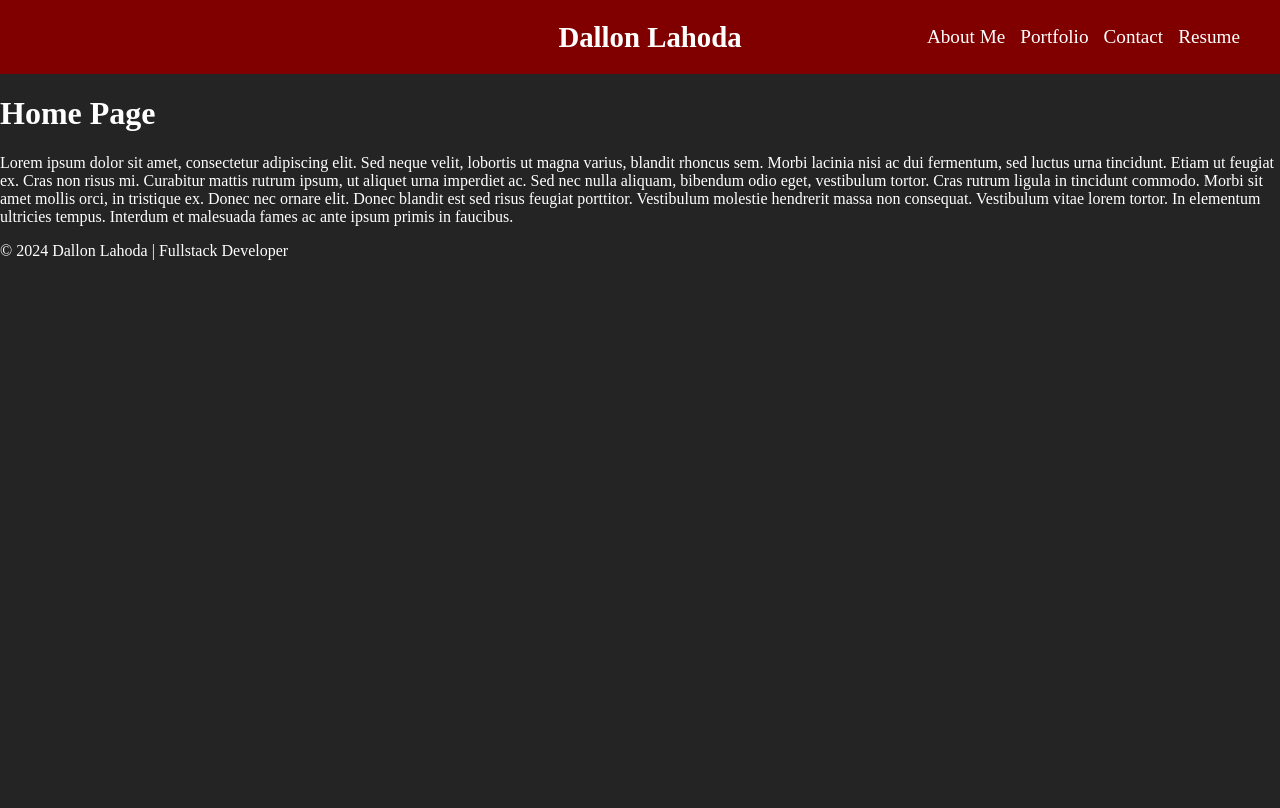
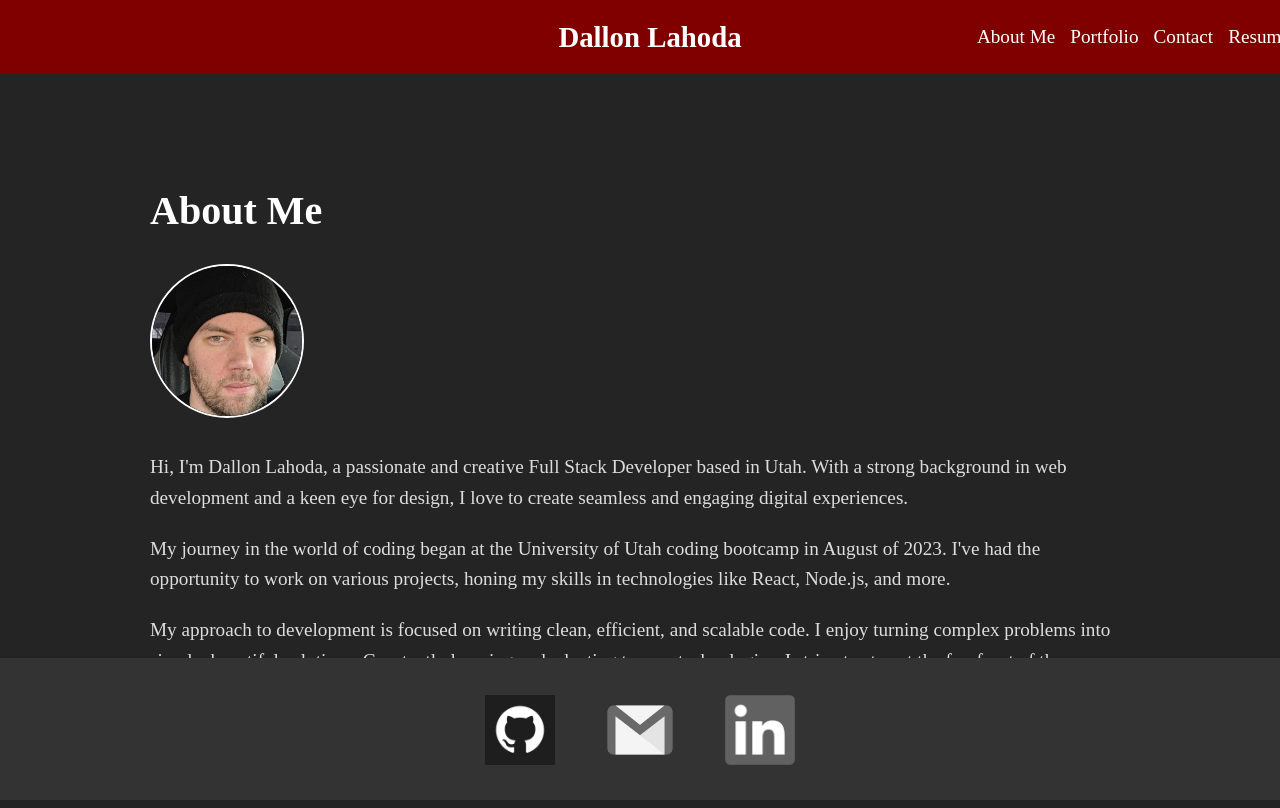
Before and after one commit to boomshakazulu/React-Portfolio, a React (Vite) app: page / in a window 1280 px wide. Built offline with nearby package versions, Linux system fonts and the light colour scheme.

Commit message:
fixed about me

```diff
--- a/src/App.jsx
+++ b/src/App.jsx
@@ -5,7 +5,6 @@ import Foot from "./components/Footer";
 function App() {
   return (
     <>
-      <script src="https://code.jquery.com/jquery-3.4.1.min.js"> </script>
       <Nav />
       <main>
         <Outlet />
--- a/src/components/Footer.jsx
+++ b/src/components/Footer.jsx
@@ -1,7 +1,46 @@
+import React from "react";
+import GithubPic from "../assets/Contact/github.webp";
+import EmailPic from "../assets/Contact/emailIcon.png";
+import LinkedPic from "../assets/Contact/LinkedIn_logo_initials.png";
+import "./Styling/Footer.css"; // Import the CSS file
+
 export default function Foot() {
   return (
     <footer className="footer">
-      <p>&copy; 2024 Dallon Lahoda | Fullstack Developer</p>
+      <div className="container text-center">
+        <div className="row">
+          <div className="col">
+            <a
+              href="https://github.com/boomshakazulu"
+              target="_blank"
+              rel="noopener noreferrer"
+              className="badge-link"
+            >
+              <img src={GithubPic} alt="Github" className="badge" />
+            </a>
+          </div>
+          <div className="col">
+            <a
+              href="mailto:your-dallonlahoda@gmail.com"
+              target="_blank"
+              rel="noopener noreferrer"
+              className="badge-link"
+            >
+              <img src={EmailPic} alt="Email" className="badge" />
+            </a>
+          </div>
+          <div className="col">
+            <a
+              href="https://www.linkedin.com/in/dallon-lahoda-013854284/"
+              target="_blank"
+              rel="noopener noreferrer"
+              className="badge-link"
+            >
+              <img src={LinkedPic} alt="LinkedIn" className="badge" />
+            </a>
+          </div>
+        </div>
+      </div>
     </footer>
   );
 }
--- /dev/null
+++ b/src/components/Styling/Aboutme.css
@@ -0,0 +1,33 @@
+#about {
+  background-color: #242424;
+  padding: 80px 150px 0px 150px; /* Added margin on the left and right */
+}
+
+.section-heading {
+  font-size: 2.5rem;
+  color: #fff;
+  margin-bottom: 30px;
+}
+
+.text-muted {
+  font-size: 1.2rem;
+  color: #ddd;
+  line-height: 1.6;
+}
+
+/* Additional styles for spacing between paragraphs */
+.text-muted + .text-muted {
+  margin-top: 20px;
+}
+
+.profile-picture-container {
+  margin-bottom: 30px;
+}
+
+.profile-picture {
+  width: 150px; /* Adjust the width as needed */
+  height: 150px; /* Adjust the height as needed */
+  border-radius: 50%;
+  object-fit: cover;
+  border: 2px solid #fff; /* Optional border styling */
+}
--- /dev/null
+++ b/src/components/Styling/Footer.css
@@ -0,0 +1,50 @@
+.footer {
+  background-color: #333;
+  color: #fff;
+  padding: 20px 0;
+  position: fixed;
+  bottom: 0;
+  width: 100%;
+}
+
+.container {
+  max-width: 1200px;
+  margin: 0 auto;
+}
+
+.row {
+  display: flex;
+  justify-content: center;
+  gap: 0px;
+}
+
+.col {
+  flex: 0 0 10%;
+  display: flex;
+  flex-direction: column;
+  justify-content: center;
+  align-items: center;
+}
+
+.badge-link {
+  display: block;
+  margin-bottom: 10px;
+}
+
+.badge {
+  width: 70px;
+  height: 70px;
+  margin-top: 17px;
+  filter: grayscale(100%);
+  transition: filter 0.3s;
+}
+
+.badge:hover {
+  filter: grayscale(0%);
+}
+/* Media query for small screens */
+@media (max-width: 767px) {
+  .col {
+    flex: 0 0 30%;
+  }
+}
--- a/src/components/Styling/Nav.css
+++ b/src/components/Styling/Nav.css
@@ -9,6 +9,7 @@
 
 .navbar {
   display: flex;
+  flex-direction: row-reverse;
   justify-content: flex-start;
   position: relative;
   width: 100%;
@@ -24,7 +25,7 @@
 }
 
 /* Align navigation links to the right */
-#navbarNav {
+.navbar {
   flex: 0 1 auto;
   margin-left: auto;
   margin-right: 50px;
@@ -43,3 +44,23 @@ a {
   text-decoration: none !important;
   font-size: larger;
 }
+
+@media only screen and (max-width: 991px) {
+  .navbar {
+    flex-direction: column;
+    align-items: center;
+    justify-content: center;
+    flex-wrap: wrap;
+  }
+
+  .navbar-brand {
+    position: initial;
+    transform: translateX(0);
+  }
+
+  .navbar-nav .nav-link {
+  }
+}
+#navbarNav {
+  position: relative;
+}
--- a/src/pages/About.jsx
+++ b/src/pages/About.jsx
@@ -1,19 +1,48 @@
+import React from "react";
+import "../components/Styling/Aboutme.css";
+import profilePicture from "../assets/Profile/portfolioIMG.jpg";
+
 export default function AboutPage() {
   return (
-    <div>
-      <h1>Home Page</h1>
-      <p>
-        Lorem ipsum dolor sit amet, consectetur adipiscing elit. Sed neque
-        velit, lobortis ut magna varius, blandit rhoncus sem. Morbi lacinia nisi
-        ac dui fermentum, sed luctus urna tincidunt. Etiam ut feugiat ex. Cras
-        non risus mi. Curabitur mattis rutrum ipsum, ut aliquet urna imperdiet
-        ac. Sed nec nulla aliquam, bibendum odio eget, vestibulum tortor. Cras
-        rutrum ligula in tincidunt commodo. Morbi sit amet mollis orci, in
-        tristique ex. Donec nec ornare elit. Donec blandit est sed risus feugiat
-        porttitor. Vestibulum molestie hendrerit massa non consequat. Vestibulum
-        vitae lorem tortor. In elementum ultricies tempus. Interdum et malesuada
-        fames ac ante ipsum primis in faucibus.
-      </p>
-    </div>
+    <section id="about" className="section">
+      <div className="container">
+        <div className="row">
+          <div className="col-lg-8 mx-auto">
+            <h2 className="section-heading">About Me</h2>
+            <div className="profile-picture-container">
+              <img
+                src={profilePicture}
+                alt="Profile"
+                className="profile-picture"
+              />
+            </div>
+            <p className="text-muted">
+              Hi, I'm Dallon Lahoda, a passionate and creative Full Stack
+              Developer based in Utah. With a strong background in web
+              development and a keen eye for design, I love to create seamless
+              and engaging digital experiences.
+            </p>
+            <p className="text-muted">
+              My journey in the world of coding began at the University of Utah
+              coding bootcamp in August of 2023. I've had the opportunity to
+              work on various projects, honing my skills in technologies like
+              React, Node.js, and more.
+            </p>
+            <p className="text-muted">
+              My approach to development is focused on writing clean, efficient,
+              and scalable code. I enjoy turning complex problems into simple,
+              beautiful solutions. Constantly learning and adapting to new
+              technologies, I strive to stay at the forefront of the
+              ever-evolving tech landscape.
+            </p>
+            <p className="text-muted">
+              When I'm not coding, you'll find me playing guitar or traveling
+              the world. Let's connect and explore how we can bring your ideas
+              to life!
+            </p>
+          </div>
+        </div>
+      </div>
+    </section>
   );
 }
```
